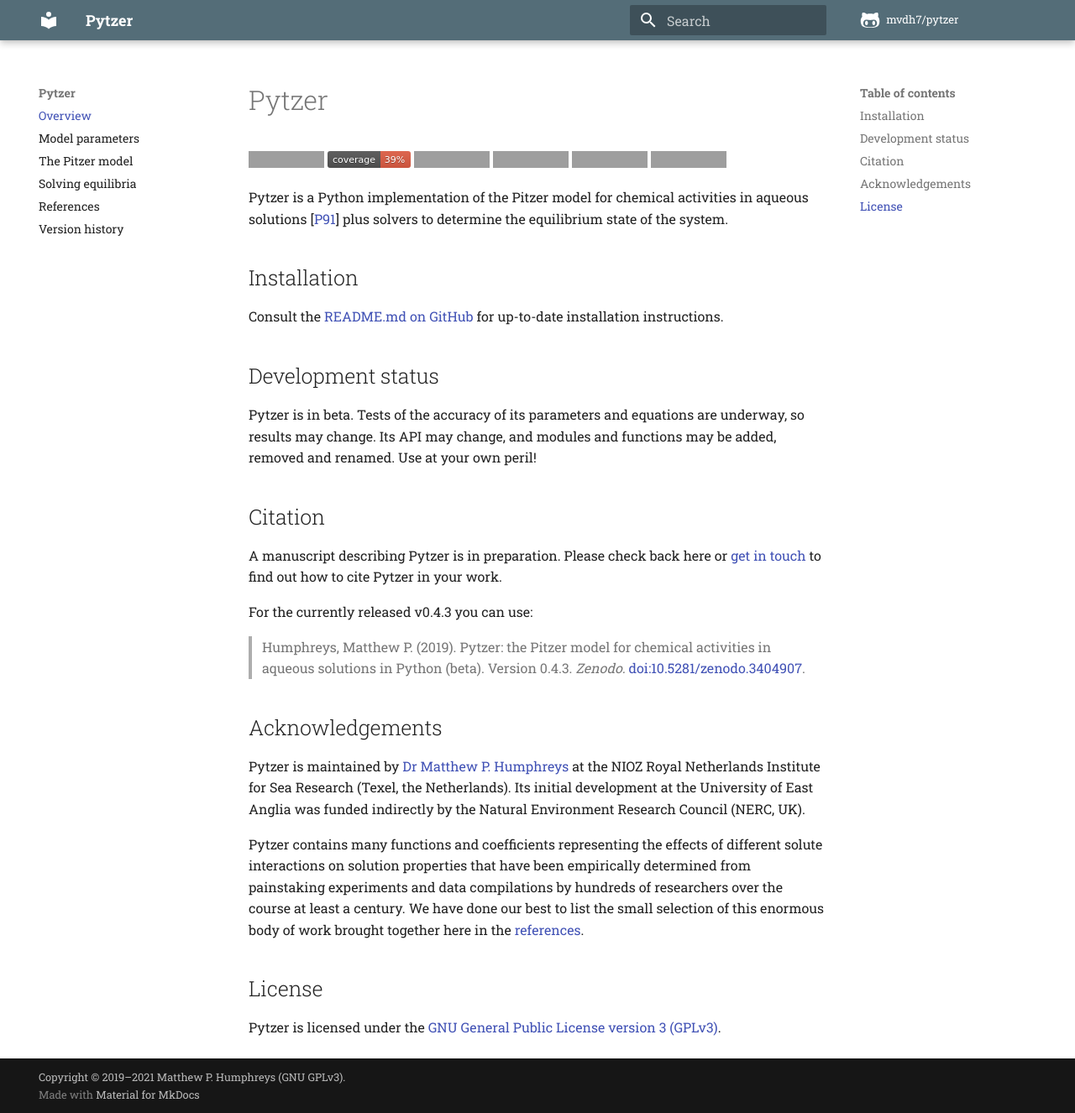
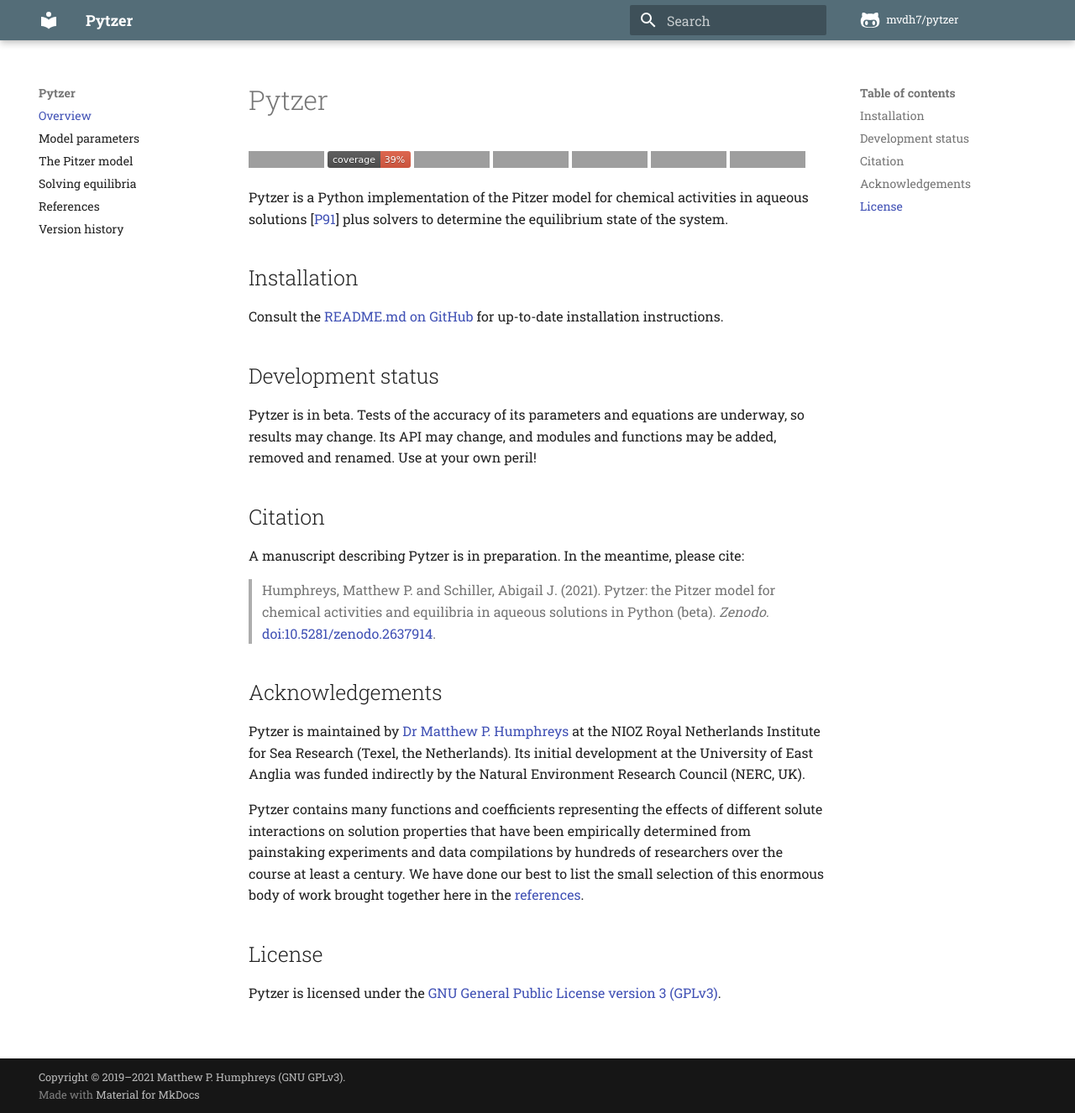
Before and after one commit to mvdh7/pytzer, an MkDocs documentation site: the page built from docs/index.md, in a window 1280 px wide and 1326 px high. Shown: the whole window at 84% size. Built offline with MkDocs 1.6.1 and Material for MkDocs 9.7.7, drawn with Linux system fonts in a browser that asks for light colours; comment, search, counter and statistics services are not loaded; grey boxes are pictures that could not be loaded.

Commit message:
Update jax -> master

```diff
--- a/docs/index.md
+++ b/docs/index.md
@@ -1,9 +1,10 @@
 # Pytzer
 
 ![Tests](https://github.com/mvdh7/pytzer/workflows/Tests/badge.svg)
-[![Coverage](img/coverage.svg)](https://github.com/mvdh7/pytzer/blob/jax/.misc/coverage.txt)
+[![Coverage](img/coverage.svg)](https://github.com/mvdh7/pytzer/blob/master/.misc/coverage.txt)
 [![pypi badge](https://img.shields.io/pypi/v/pytzer.svg?style=popout)](https://pypi.org/project/pytzer/)
-[![Docs](https://readthedocs.org/projects/pytzer/badge/?version=jax&style=flat)](https://pytzer.readthedocs.io/en/jax/)
+[![DOI](https://img.shields.io/badge/DOI-10.5281%2Fzenodo.2637914-informational)](https://doi.org/10.5281/zenodo.2637914)
+[![Docs](https://readthedocs.org/projects/pytzer/badge/?version=latest&style=flat)](https://pytzer.readthedocs.io/en/latest/)
 [![License: GPL v3](https://img.shields.io/badge/License-GPLv3-blue.svg)](https://www.gnu.org/licenses/gpl-3.0)
 [![Code style: black](https://img.shields.io/badge/code%20style-black-000000.svg)](https://github.com/psf/black)
 
@@ -11,7 +12,7 @@
 
 ## Installation
 
-Consult the [README.md on GitHub](https://github.com/mvdh7/pytzer/tree/jax#pytzer) for up-to-date installation instructions.
+Consult the [README.md on GitHub](https://github.com/mvdh7/pytzer/tree/master#pytzer) for up-to-date installation instructions.
 
 ## Development status
 
@@ -19,15 +20,13 @@
 
 ## Citation
 
-A manuscript describing Pytzer is in preparation.  Please check back here or [get in touch](https://mvdh.xyz/contact) to find out how to cite Pytzer in your work.
+A manuscript describing Pytzer is in preparation.  In the meantime, please cite:
 
-For the currently released v0.4.3 you can use:
-
-> Humphreys, Matthew P. (2019).  Pytzer: the Pitzer model for chemical activities in aqueous solutions in Python (beta).  Version 0.4.3.  *Zenodo.* [doi:10.5281/zenodo.3404907](https://doi.org/10.5281/zenodo.3404907).
+> Humphreys, Matthew P. and Schiller, Abigail J. (2021).  Pytzer: the Pitzer model for chemical activities and equilibria in aqueous solutions in Python (beta).  *Zenodo.* [doi:10.5281/zenodo.2637914](https://doi.org/10.5281/zenodo.2637914).
 
 ## Acknowledgements
 
-Pytzer is maintained by [Dr Matthew P. Humphreys](https://www.nioz.nl/en/about/organisation/staff/matthew-humphreys) at the NIOZ Royal Netherlands Institute for Sea Research (Texel, the Netherlands).  Its initial development at the University of East Anglia was funded indirectly by the Natural Environment Research Council (NERC, UK).
+Pytzer is maintained by [Dr Matthew P. Humphreys](https://humphreys.science) at the NIOZ Royal Netherlands Institute for Sea Research (Texel, the Netherlands).  Its initial development at the University of East Anglia was funded indirectly by the Natural Environment Research Council (NERC, UK).
 
 Pytzer contains many functions and coefficients representing the effects of different solute interactions on solution properties that have been empirically determined from painstaking experiments and data compilations by hundreds of researchers over the course at least a century.  We have done our best to list the small selection of this enormous body of work brought together here in the [references](refs).
 
```
